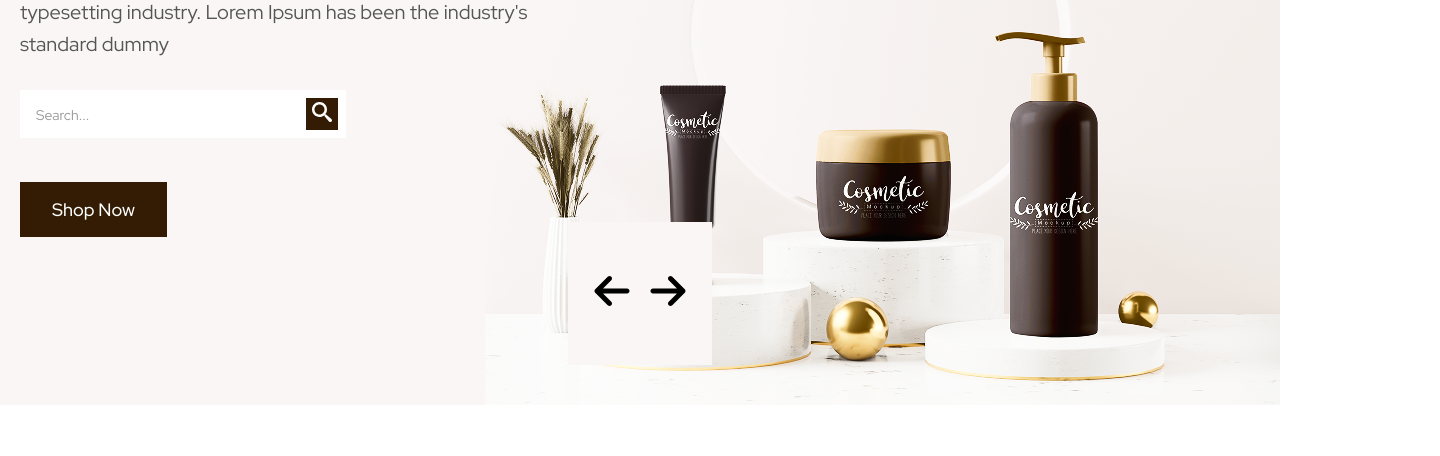
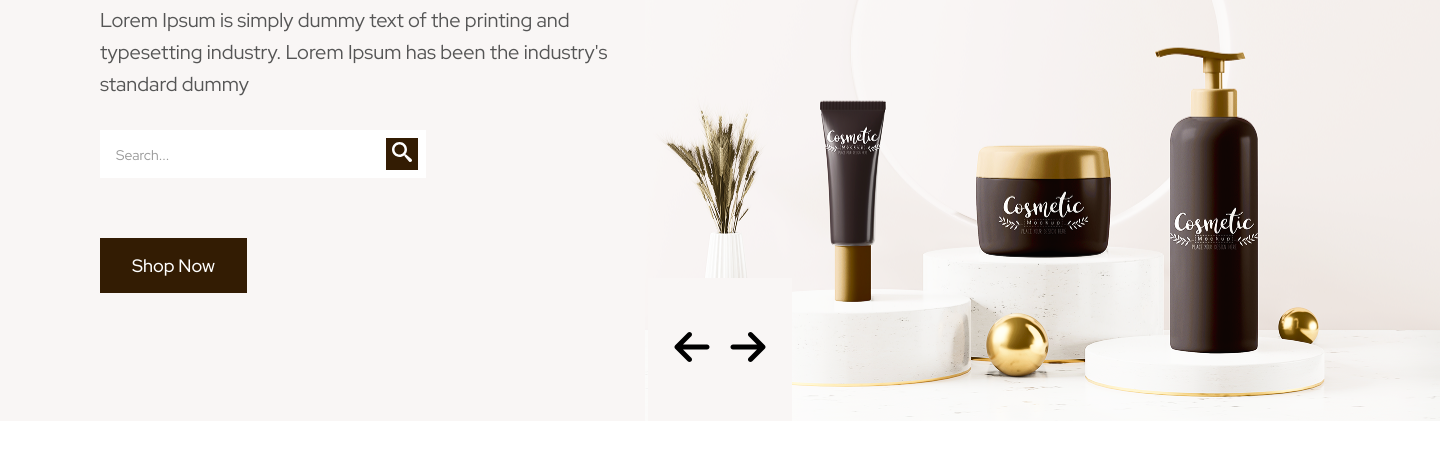
Before and after one commit to MaksymRiabov/homework11, a plain HTML site: page index.html in a window 1280 px wide. Shown: the part 344-800 px from the top of the page, 1440 px wide, since content can reach past the window. Drawn offline with nearby package versions, Linux system fonts and the light colour scheme.

Commit message:
commit after review v2

```diff
--- a/styles/styles.css
+++ b/styles/styles.css
@@ -37,8 +37,9 @@ header {
 }
 
 .container {
-  width: 1280px;
-  padding: 0 20px;
+  width: 1440px;
+  /* padding: 0 0; */
+  padding: 0 100px;
   margin: 0 auto;
 }
 
@@ -102,12 +103,15 @@ header .container {
 /* HERO */
 
 .hero {
-  padding-top: 138px;
-  padding-bottom: 40px;
+  padding-top: 178px;
   background-color: var(--hero-backgroung);
+}
+
+.hero .container {
   background-image: url(../images/cosmetic-background.png);
   background-repeat: no-repeat;
   background-position: right bottom;
+  width: 1440px;
 }
 
 .hero h1 {
@@ -133,6 +137,7 @@ header .container {
   width: 326px;
   height: 48px;
   padding-left: 16px;
+  padding-right: 40px;
   padding-top: 14px;
   padding-bottom: 14px;
   border: 0;
@@ -146,7 +151,8 @@ header .container {
 }
 
 .hero form {
-  margin-bottom: 60px;
+  margin-bottom: 76px;
+  width: 326px;
   position: relative;
 }
 
@@ -154,7 +160,7 @@ form button {
   position: absolute;
   width: 32px;
   height: 32px;
-  left: 286px;
+  right: 8px;
   top: 8px;
   padding: 0;
   border: 0;
@@ -162,8 +168,6 @@ form button {
 }
 
 .hero a {
-  width: 148px;
-  height: 56px;
   padding: 16px 32px;
   background-color: var(--block-color);
   font-family: var(--main-font);
```
